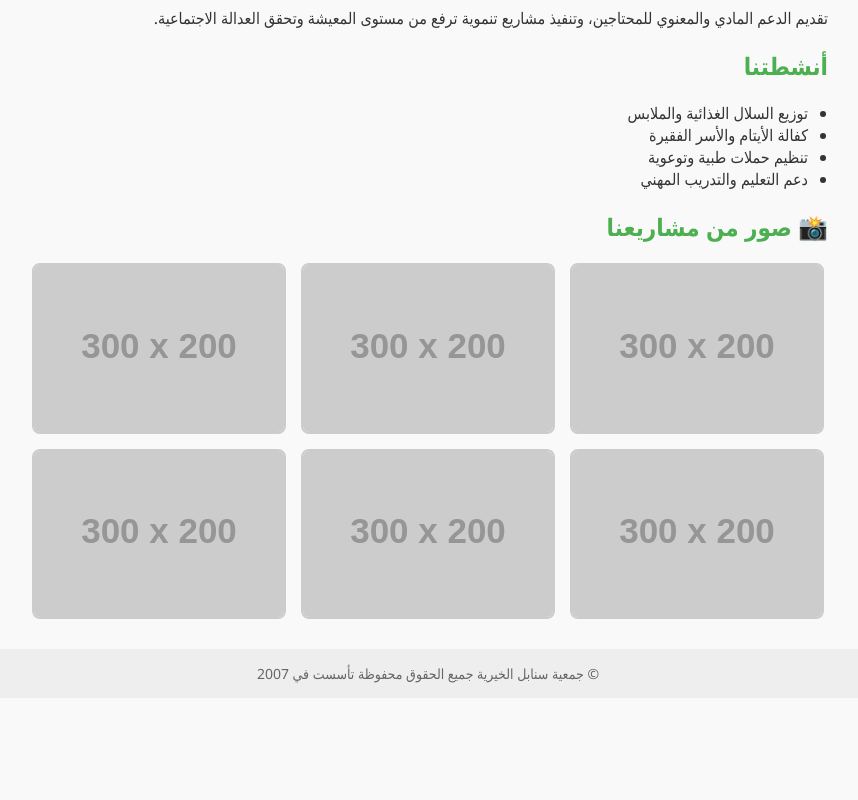
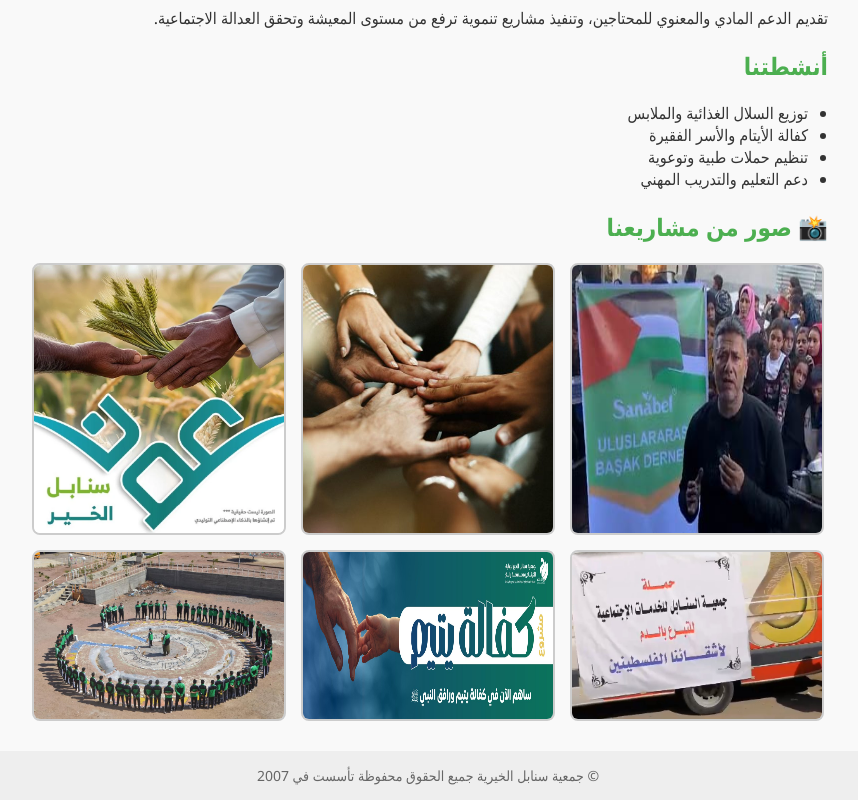
Before and after one commit to grampro851-ctrl/snabel, a plain HTML site: page index.html in a window 1280 px wide. Shown: the part 741-1541 px from the top of the page, without its empty margins (212-1070 px from the left). Before the commit the page ends 1439 px from the top, so only its background shows below. Drawn offline with Linux system fonts and the light colour scheme; placeholder pictures from the web are drawn by us.

Commit message:
Update index.html

```diff
--- a/index.html
+++ b/index.html
@@ -96,12 +96,12 @@
 
     <h2>📸 صور من مشاريعنا</h2>
     <div class="gallery">
-      <img src="https://via.placeholder.com/300x200?text=مشروع+1" alt="مشروع 1">
-      <img src="https://via.placeholder.com/300x200?text=مشروع+2" alt="مشروع 2">
-      <img src="https://via.placeholder.com/300x200?text=مشروع+3" alt="مشروع 3">
-      <img src="https://via.placeholder.com/300x200?text=مشروع+4" alt="مشروع 4">
-      <img src="https://via.placeholder.com/300x200?text=مشروع+5" alt="مشروع 5">
-      <img src="https://via.placeholder.com/300x200?text=مشروع+6" alt="مشروع 6">
+      <img src="https://github.com/grampro851-ctrl/snabel/blob/main/img/%D8%A5%D9%81%D8%B7%D8%A7%D8%B1-%D8%BA%D8%B2%D8%A9-%D8%AC%D9%85%D8%B9%D9%8A%D8%A9-%D8%B3%D9%86%D8%A7%D8%A8%D9%84-%D8%A7%D9%84%D8%AF%D9%88%D9%84%D9%8A%D8%A9.jpg" alt="1">
+      <img src="https://github.com/grampro851-ctrl/snabel/blob/main/img/closeup-diverse-people-joining-their-hands-qez4mq9jv3zcbc893vc96nmdc48szs086um8hozsso.jpg" alt="2">
+      <img src="https://github.com/grampro851-ctrl/snabel/blob/main/img/bOLUN2lvmuj4G6BHjC7kNhebl5JMAZvcXMCMjZYU.webp" alt="3">
+      <img src="https://github.com/grampro851-ctrl/snabel/blob/main/img/Screenshot%202023-10-1_1728_030246.jpg" alt="4">
+      <img src="https://github.com/grampro851-ctrl/snabel/blob/main/img/67d70a25e21a39.62323546.jpg" alt="5">
+      <img src="https://github.com/grampro851-ctrl/snabel/blob/main/img/481272892_4104721763072640_7747027399744596764_n.jpg" alt="6">
     </div>
   </section>
 
```
